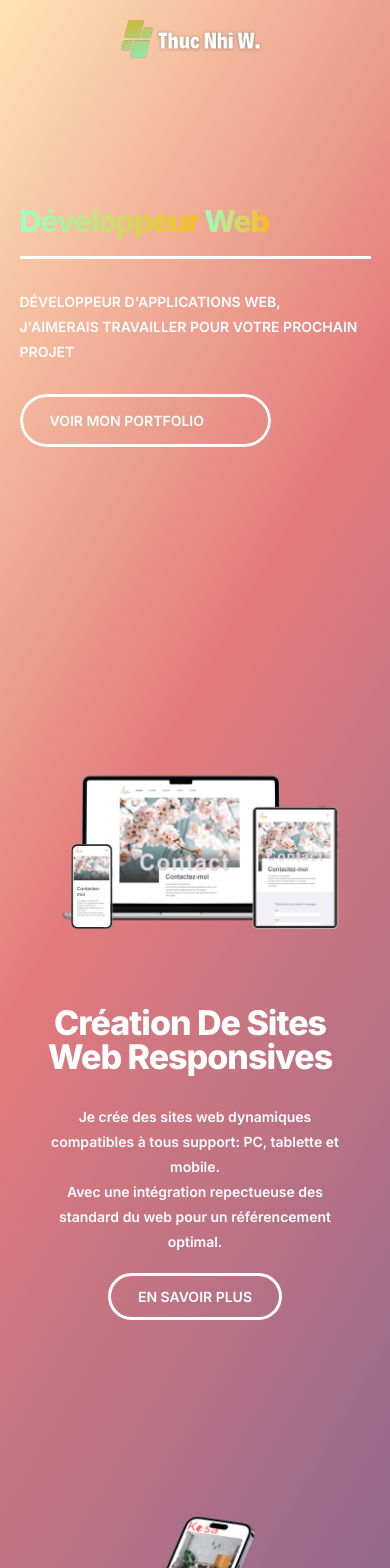
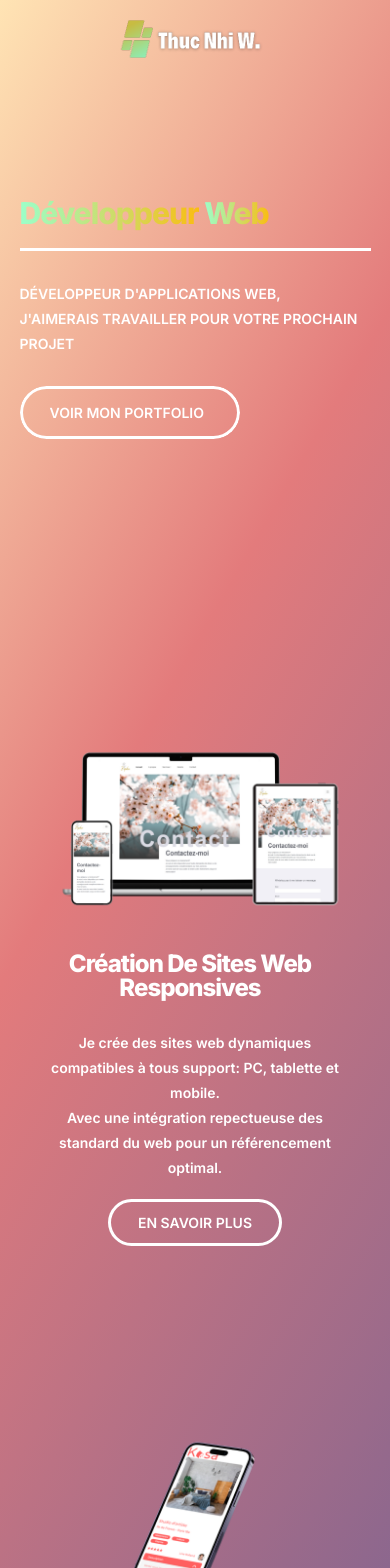
Before and after one commit to thucnhi-wiedenhofer/tn_portfolio_next.js, a Next.js app: page / in a window 390 px wide. Shown: the top 1568 px of the page. Built offline with nearby package versions, Linux system fonts and the light colour scheme.

Commit message:
lnstall library aos animation

```diff
--- a/components/Footer/Footer.js
+++ b/components/Footer/Footer.js
@@ -8,7 +8,7 @@ import github from "./../../public/images/icons/github-icon.svg";
 export default function Footer() {
   return (
     <footer className={styles.footer}>
-      <div className={styles.container}>
+      <div className={styles.container} data-aos="fade-down">
         <nav className={styles.navbar}>
           <ul className={styles.nav}>
             <li className={styles.navItem}>
--- a/components/Gallery/Gallery.js
+++ b/components/Gallery/Gallery.js
@@ -12,7 +12,7 @@ import project_4 from "./../../public/images/gallery_fisheye.jpg";
 export default function Gallery() {
   return (
     <section className={styles.container}>
-      <div className={styles.row}>
+      <div className={styles.row} data-aos="fade-down">
         <article className={styles.smallCard}>
           <Image src={project_1} alt="projet 1" width="1920" height="1080" />
           <div className={styles.overlay}>
@@ -44,7 +44,7 @@ export default function Gallery() {
           </div>
         </article>
       </div>
-      <div className={styles.row}>
+      <div className={styles.row} data-aos="fade-down">
         <article className={styles.smallCard}>
           <Image src={project_3} alt="projet 2" width="1907" height="928" />
 
@@ -77,7 +77,7 @@ export default function Gallery() {
           </div>
         </article>
       </div>
-      <div className={styles.row}>
+      <div className={styles.row} data-aos="fade-down">
         <article className={styles.smallCard}>
           <Image src={project_5} alt="projet 5" width="1920" height="1080" />
           <div className={styles.overlay}>
--- a/package.json
+++ b/package.json
@@ -9,6 +9,7 @@
     "lint": "next lint"
   },
   "dependencies": {
+    "aos": "^2.3.4",
     "eslint": "8.36.0",
     "eslint-config-next": "13.2.4",
     "next": "13.2.4",
--- a/pages/_app.js
+++ b/pages/_app.js
@@ -2,10 +2,21 @@ import "@/styles/globals.css";
 import "@/styles/normalize.css";
 import { Inter } from "next/font/google";
 import Container from "../components/Container";
+import { useEffect } from "react";
+import AOS from "aos";
+import "aos/dist/aos.css";
 
 const inter = Inter({ subsets: ["latin"] });
 
 export default function App({ Component, pageProps }) {
+  useEffect(() => {
+    AOS.init({
+      offset: 200, // offset (in px) from the original trigger point
+      delay: 0, // values from 0 to 3000, with step 50ms
+      duration: 1000, // values from 0 to 3000, with step 50ms
+      easing: "ease-in-out",
+    });
+  });
   return (
     <Container className={inter.className}>
       <Component {...pageProps} />
--- a/pages/contact.js
+++ b/pages/contact.js
@@ -6,7 +6,7 @@ import Aside from "@/components/Aside/Aside";
 export default function Contact() {
   return (
     <>
-      <section id="banner">
+      <section id="banner" data-aos="fade-right">
         <div className={styles.container}>
         <h1 className={styles.title}>Contactez-moi</h1>
           <p className={styles.intro}>
@@ -18,7 +18,7 @@ export default function Contact() {
         </div>
       </section>
       <main id="contact">
-        <section className={styles.container}>
+        <section className={styles.container} data-aos="fade-down">
           <div className={styles.contact}>
             <ContactForm />
             <Aside />
--- a/pages/index.js
+++ b/pages/index.js
@@ -10,7 +10,7 @@ import project_2 from "./../public/images/kasa_app.png";
 export default function Home() {
   return (
     <>
-      <section id="banner">
+      <section id="banner"  data-aos="fade-right">
         <div className={styles.banner}>
           <div className={styles.title}>
             <h1>
@@ -34,9 +34,9 @@ export default function Home() {
         </div>
       </section>
       <main id="services">
-        <section className={styles.container}>
+        <section className={styles.container} >
           <article className={styles.services}>
-            <div className={styles.imgFluid}>
+            <div className={styles.imgFluid} data-aos="fade-up">
               <Image
                 src={project_1}
                 alt="site web responsives"
@@ -45,7 +45,7 @@ export default function Home() {
               />
             </div>
 
-            <div className={styles.description}>
+            <div className={styles.description} data-aos="fade-up">
               <div className={styles.header}>
                 <h2>Création de sites web responsives</h2>
               </div>
@@ -66,7 +66,7 @@ export default function Home() {
             </div>
           </article>
           <article className={styles.services}>
-            <div className={styles.imgFluid}>
+            <div className={styles.imgFluid} data-aos="fade-up">
               <Image
                 src={project_2}
                 alt="mobile app"
@@ -75,7 +75,7 @@ export default function Home() {
               />
             </div>
 
-            <div className={styles.description}>
+            <div className={styles.description} data-aos="fade-up">
               <div className={styles.header}>
                 <h2>Développement d'application spécialité front-end</h2>
               </div>
--- a/pages/projets/[slug].js
+++ b/pages/projets/[slug].js
@@ -6,7 +6,7 @@ import Slider from "@/components/Slider/Slider";
 export default function projet() {
   return (
     <>
-      <main className={styles.container}>
+      <main className={styles.container} data-aos="fade-down">
         <h1 className={styles.title}>Projet Panama</h1>
         <Slider />
         <section className={styles.content}>
--- a/pages/projets/index.js
+++ b/pages/projets/index.js
@@ -5,7 +5,7 @@ import styles from "@/styles/projets.module.css";
 export default function index() {
   return (
     <>
-      <section className={styles.banner}>
+      <section className={styles.banner}  data-aos="fade-right">
         <h1 className={styles.title}>Projets</h1>
       </section>
       <main id="projects">
--- a/styles/Home.module.css
+++ b/styles/Home.module.css
@@ -24,7 +24,7 @@
   min-height: 50vh;
   max-width: 1100px;
   width: calc(100% - 10%);
-  margin: 10% auto;
+  margin: 8% auto 6%;
   padding-top: 3%;
 }
 
@@ -116,7 +116,7 @@
     justify-content: space-between;
   }
   .btnSlide {
-    margin: 0px 0px 0px 15px;
+    margin: 0px 15px;
   }
 }
 
@@ -134,24 +134,12 @@
     margin: 30px 0;
   }
   .btnSlide {
-    margin: 30px 100px 10px 0px;
+    max-width: 220px;
+    margin: 30px  0px;
   }
 }
 
-@media (max-width: 375px) {
-  .btnSlide {
-    margin: 30px 50px 10px 0px;
-  }
-}
 
-@media (max-width: 320px) {
-  .banner {
-    min-height: 70vh;
-  }
-  .btnSlide {
-    margin: 30px 20px 10px 0px;
-  }
-}
 /*  CSS  Fin section banner */
 
 /*  CSS  section Services */
@@ -174,14 +162,13 @@
 
 .description {
   text-align: center;
-  padding-bottom: 10%;
+  padding-bottom: 8%;
   width: 100%;
 }
 
 .header {
   word-wrap: break-word;
   padding-right: 10px;
-  margin-top: 30px;
   text-transform: uppercase;
 }
 
@@ -216,7 +203,7 @@
     padding-top: 5%;
   }
   .description {
-    padding: 0 10% 15%;
+    padding: 0 10% 10%;
   }
 }
 
--- a/styles/globals.css
+++ b/styles/globals.css
@@ -21,6 +21,11 @@ h2 {
   font-weight: 800;
   line-height: 1;
   letter-spacing: -1px;
+}
+@media (max-width: 414px) {
+  h2 {
+    font-size: 24px;
+  }
 }
 
 a {
```
Also changed, not shown: 1 other file (tests, documents, lock files or other folders).
